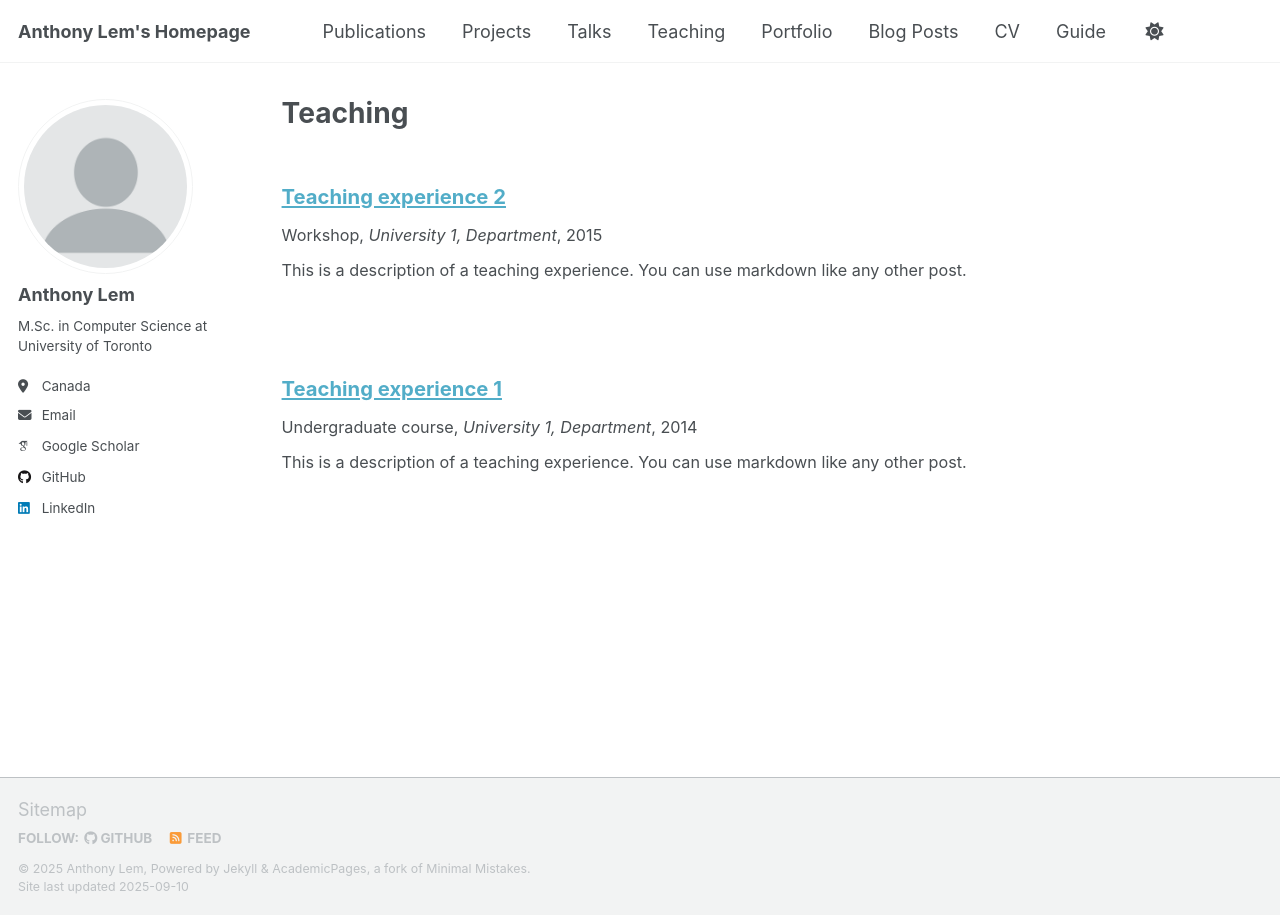
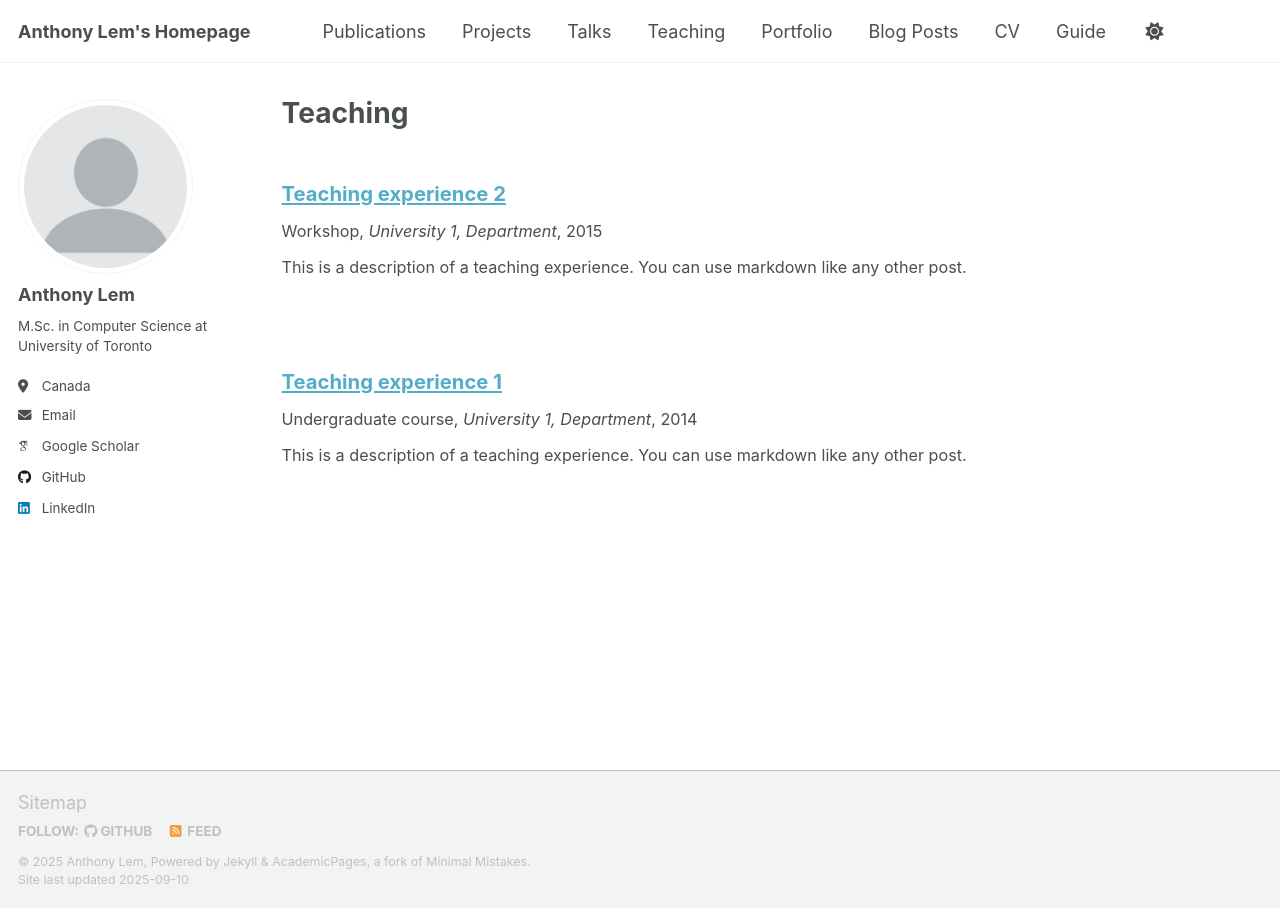
Before and after one commit to Anthonyjlem/Anthonyjlem.github.io, a Jekyll site: the page built from _pages/teaching.html, in a window 1280 px wide. Built offline with Jekyll 4.4.1, drawn with Linux system fonts in a browser that asks for light colours; some web fonts are replaced; a script that is not in the unit is left out.

Commit message:
Reduct top padding for publication entries to 0

```diff
--- a/assets/css/main.scss
+++ b/assets/css/main.scss
@@ -96,5 +96,5 @@ html {
 
 .archive__item-details {
   flex: 1;            /* take remaining space */
-  padding-top: 0.2rem
+  padding-top: 0rem
 }
```
